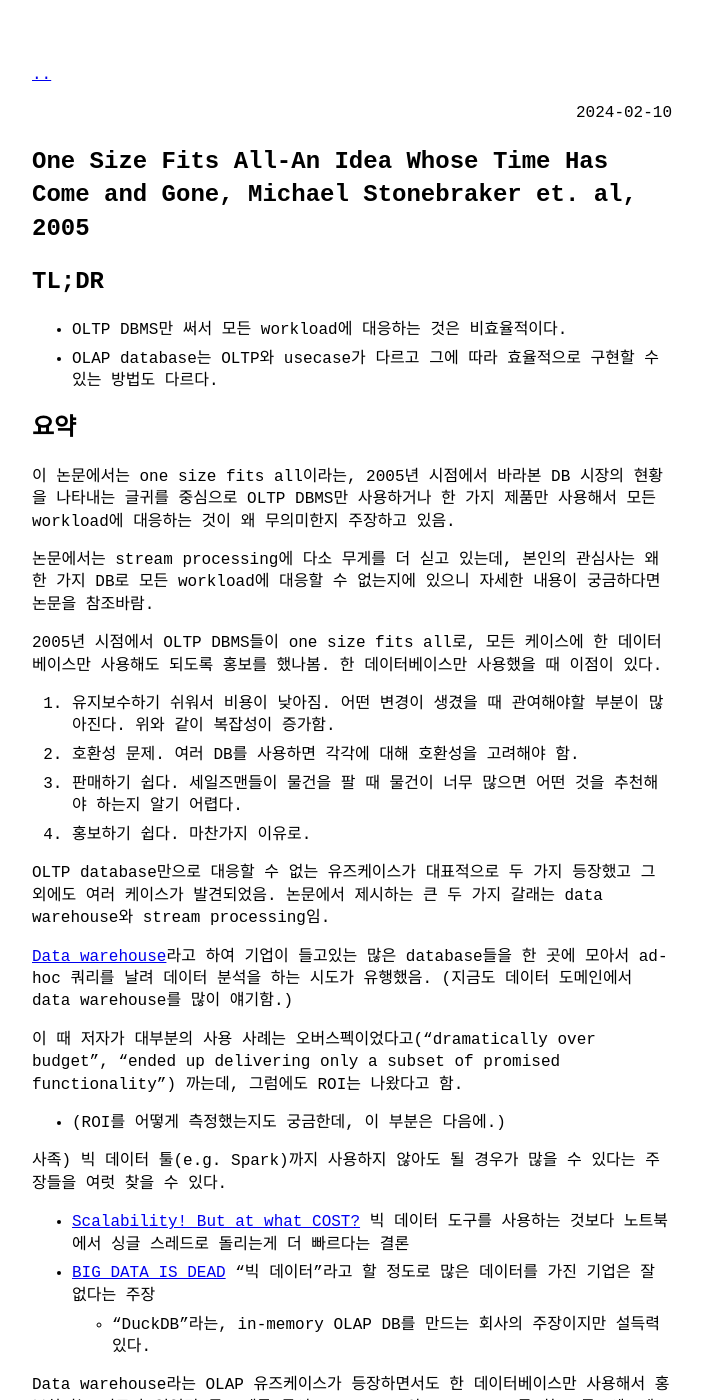
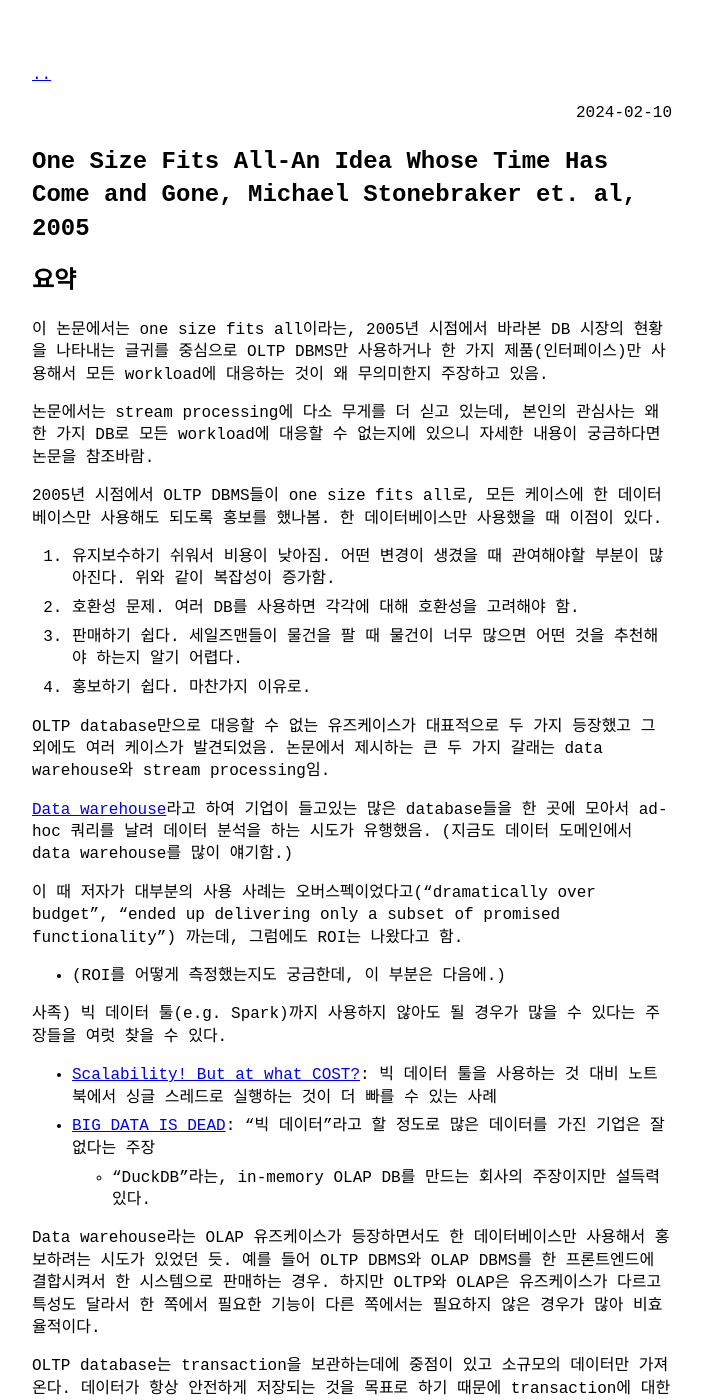
Before and after one commit to yangkyeongmo/yangkyeongmo.github.io, a Jekyll site: the page built from _posts/2024-02-10-one-size-fits-all.md, in a window 1280 px wide and 1400 px high. Shown: the whole window, without its empty margins (288-991 px from the left). Built offline with Jekyll 4.4.1, drawn with Linux system fonts in a browser that asks for light colours; our own code applies the rules of GitHub Pages for plain Markdown files.

Commit message:
fix: one-size-fits-all content fix

```diff
--- a/_posts/2024-02-10-one-size-fits-all.md
+++ b/_posts/2024-02-10-one-size-fits-all.md
@@ -5,14 +5,9 @@ categories: paper
 tags: ["data"]
 ---
 
-# TL;DR
-
-- OLTP DBMS만 써서 모든 workload에 대응하는 것은 비효율적이다.
-- OLAP database는 OLTP와 usecase가 다르고 그에 따라 효율적으로 구현할 수 있는 방법도 다르다.
-
 # 요약
 
-이 논문에서는 one size fits all이라는, 2005년 시점에서 바라본 DB 시장의 현황을 나타내는 글귀를 중심으로 OLTP DBMS만 사용하거나 한 가지 제품만 사용해서 모든 workload에 대응하는 것이 왜 무의미한지 주장하고 있음.
+이 논문에서는 one size fits all이라는, 2005년 시점에서 바라본 DB 시장의 현황을 나타내는 글귀를 중심으로 OLTP DBMS만 사용하거나 한 가지 제품(인터페이스)만 사용해서 모든 workload에 대응하는 것이 왜 무의미한지 주장하고 있음.
 
 논문에서는 stream processing에 다소 무게를 더 싣고 있는데, 본인의 관심사는 왜 한 가지 DB로 모든 workload에 대응할 수 없는지에 있으니 자세한 내용이 궁금하다면 논문을 참조바람.
 
@@ -33,8 +28,8 @@ subset of promised functionality") 까는데, 그럼에도 ROI는 나왔다고
   - (ROI를 어떻게 측정했는지도 궁금한데, 이 부분은 다음에.)
 
 사족) 빅 데이터 툴(e.g. Spark)까지 사용하지 않아도 될 경우가 많을 수 있다는 주장들을 여럿 찾을 수 있다.
-- [Scalability! But at what COST?](https://www.usenix.org/system/files/conference/hotos15/hotos15-paper-mcsherry.pdf) 빅 데이터 도구를 사용하는 것보다 노트북에서 싱글 스레드로 돌리는게 더 빠르다는 결론
-- [BIG DATA IS DEAD](https://motherduck.com/blog/big-data-is-dead/) "빅 데이터"라고 할 정도로 많은 데이터를 가진 기업은 잘 없다는 주장
+- [Scalability! But at what COST?](https://www.usenix.org/system/files/conference/hotos15/hotos15-paper-mcsherry.pdf): 빅 데이터 툴을 사용하는 것 대비 노트북에서 싱글 스레드로 실행하는 것이 더 빠를 수 있는 사례
+- [BIG DATA IS DEAD](https://motherduck.com/blog/big-data-is-dead/): "빅 데이터"라고 할 정도로 많은 데이터를 가진 기업은 잘 없다는 주장
   - "DuckDB"라는, in-memory OLAP DB를 만드는 회사의 주장이지만 설득력있다.
 
 Data warehouse라는 OLAP 유즈케이스가 등장하면서도 한 데이터베이스만 사용해서 홍보하려는 시도가 있었던 듯. 예를 들어 OLTP DBMS와 OLAP DBMS를 한 프론트엔드에 결합시켜서 한 시스템으로 판매하는 경우.
```
